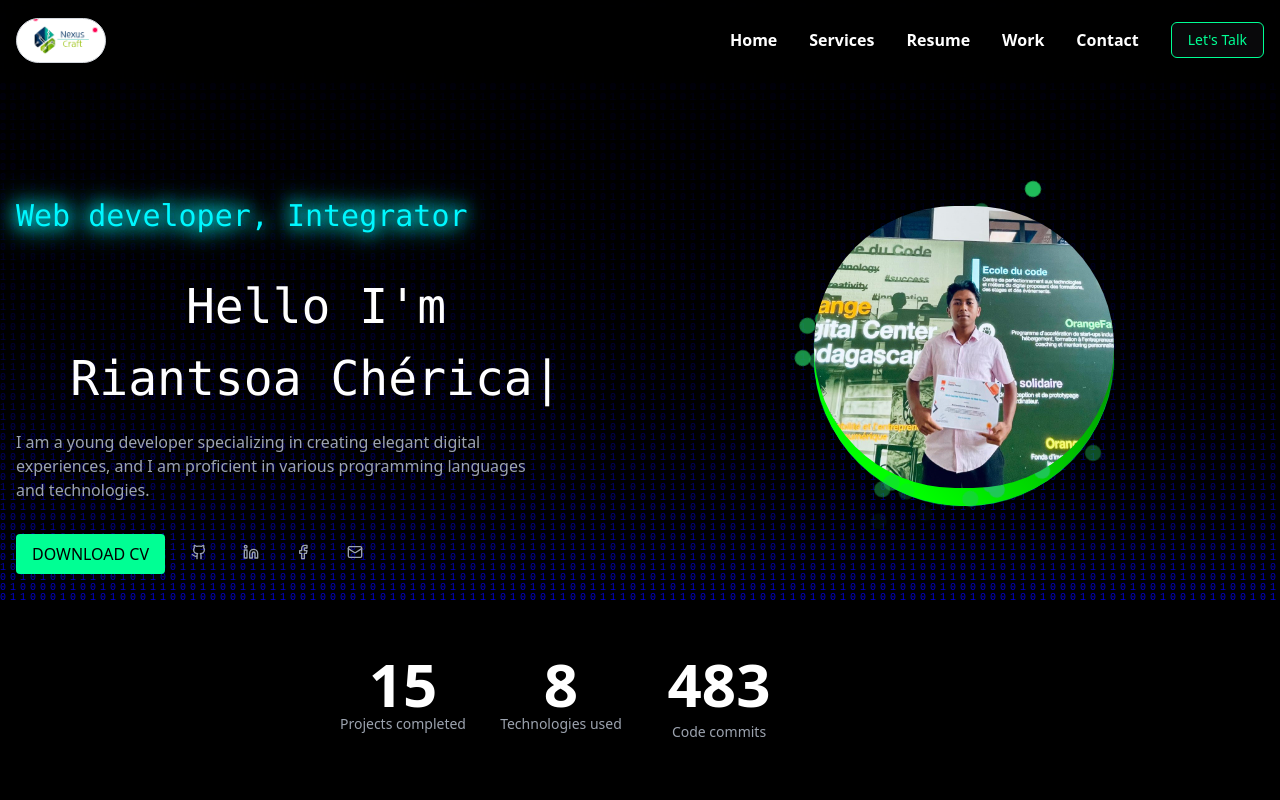
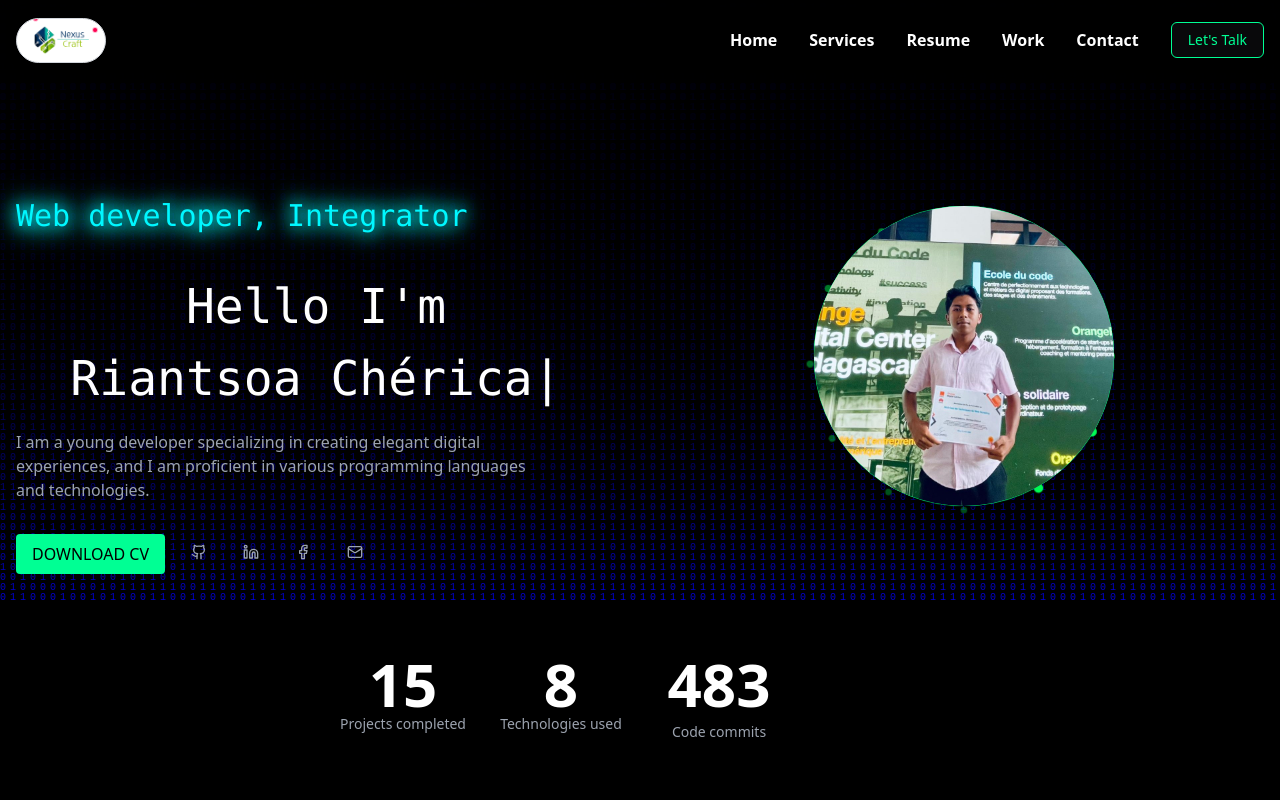
Before and after one commit to cherica01/Akelakelakee, a Next.js app: page / in a window 1280 px wide. Shown: the top 800 px of the page. Built offline with nearby package versions, Linux system fonts and the light colour scheme.

Commit message:
maj farany

```diff
--- a/components/AnimatedProfile.tsx
+++ b/components/AnimatedProfile.tsx
@@ -1,8 +1,10 @@
-'use client'
+"use client"
 
-import { useState, useEffect } from 'react'
-import Image from 'next/image'
-import { motion } from 'framer-motion'
+import type React from "react"
+
+import { useState, useEffect } from "react"
+import Image from "next/image"
+import { motion } from "framer-motion"
 
 interface AnimatedProfileImageProps {
   src: string
@@ -24,63 +26,94 @@
 
   return (
     <div className="relative" style={{ width, height }}>
+      {/* Image principale */}
+      <div className="relative z-20 w-full h-full">
         <Image
           src={src || "/placeholder.svg"}
           alt={alt}
           width={width}
           height={height}
-        className="rounded-full object-cover z-10 relative"
+          className="rounded-full object-cover w-full h-full"
           priority
         />
+      </div>
+
+      {/* Bordure animée avec gradient */}
       <motion.div
-        className="absolute inset-0 rounded-full overflow-hidden"
+        className="absolute inset-0 rounded-full z-10"
         style={{
-          background: 'linear-gradient(45deg, #00ff00, #00ff00, #000000, #000000)',
-          backgroundSize: '400% 400%',
+          background: "linear-gradient(45deg, #00FF55, #00FF33, #00FF94, #00FF55)",
+          backgroundSize: "400% 400%",
+          padding: "4px", // Épaisseur de la bordure
         }}
         animate={{
-          backgroundPosition: ['0% 50%', '100% 50%', '0% 50%'],
+          backgroundPosition: ["0% 50%", "100% 50%", "0% 50%"],
         }}
         transition={{
-          duration: 15,
-          ease: 'linear',
-          repeat: Infinity,
+          duration: 3,
+          ease: "linear",
+          repeat: Number.POSITIVE_INFINITY,
         }}
-      />
+      >
+        {/* Masque pour créer l'effet de bordure */}
+        <div className="w-full h-full bg-zinc-900 rounded-full"></div>
+      </motion.div>
+
+      {/* Bordure rotative avec points lumineux */}
       <motion.div
-        className="absolute inset-0"
-        style={{
-          border: '2px solid transparent',
-          borderRadius: '50%',
-        }}
+        className="absolute inset-0 rounded-full z-0"
         animate={{
           rotate: 360,
         }}
         transition={{
-          duration: 10,
-          ease: 'linear',
-          repeat: Infinity,
+          duration: 8,
+          ease: "linear",
+          repeat: Number.POSITIVE_INFINITY,
         }}
       >
-        {[...Array(40)].map((_, index) => (
+        {/* Points lumineux sur le périmètre */}
+        {[...Array(12)].map((_, index) => {
+          const angle = (index * 360) / 12
+          const radius = Math.min(width, height) / 2
+          const x = Math.cos((angle * Math.PI) / 180) * radius + radius
+          const y = Math.sin((angle * Math.PI) / 180) * radius + radius
+
+          return (
             <motion.div
               key={index}
-            className="absolute w-4 h-4 bg-green-500 rounded-full"
+              className="absolute w-2 h-2 bg-[#00FF55] rounded-full"
               style={{
-              top: `${Math.random() * 100}%`,
-              left: `${Math.random() * 100}%`,
+                left: `${x}px`,
+                top: `${y}px`,
+                transform: "translate(-50%, -50%)",
               }}
               animate={{
-              opacity: [0, 1, 0],
+                opacity: [0.3, 1, 0.3],
+                scale: [0.8, 1.2, 0.8],
               }}
               transition={{
                 duration: 2,
-              repeat: Infinity,
-              delay: Math.random() * 2,
+                repeat: Number.POSITIVE_INFINITY,
+                delay: index * 0.1,
               }}
             />
-        ))}
+          )
+        })}
       </motion.div>
+
+      {/* Effet de pulsation sur la bordure */}
+      <motion.div
+        className="absolute inset-0 rounded-full border-2 border-[#00FF55] z-5"
+        animate={{
+          scale: [1, 1.05, 1],
+          opacity: [0.5, 0.8, 0.5],
+        }}
+        transition={{
+          duration: 2,
+          repeat: Number.POSITIVE_INFINITY,
+          ease: "easeInOut",
+        }}
+      />
     </div>
   )
 }
```
Lines whose indentation alone changed are shown as unchanged.
